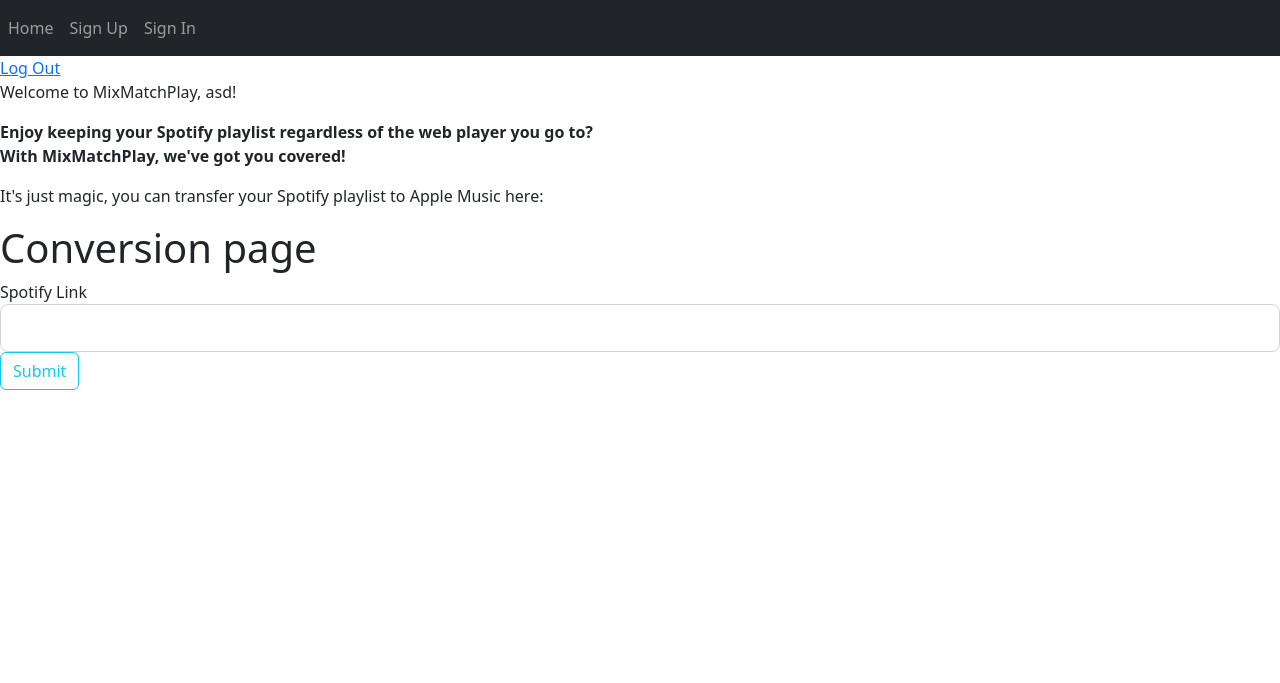
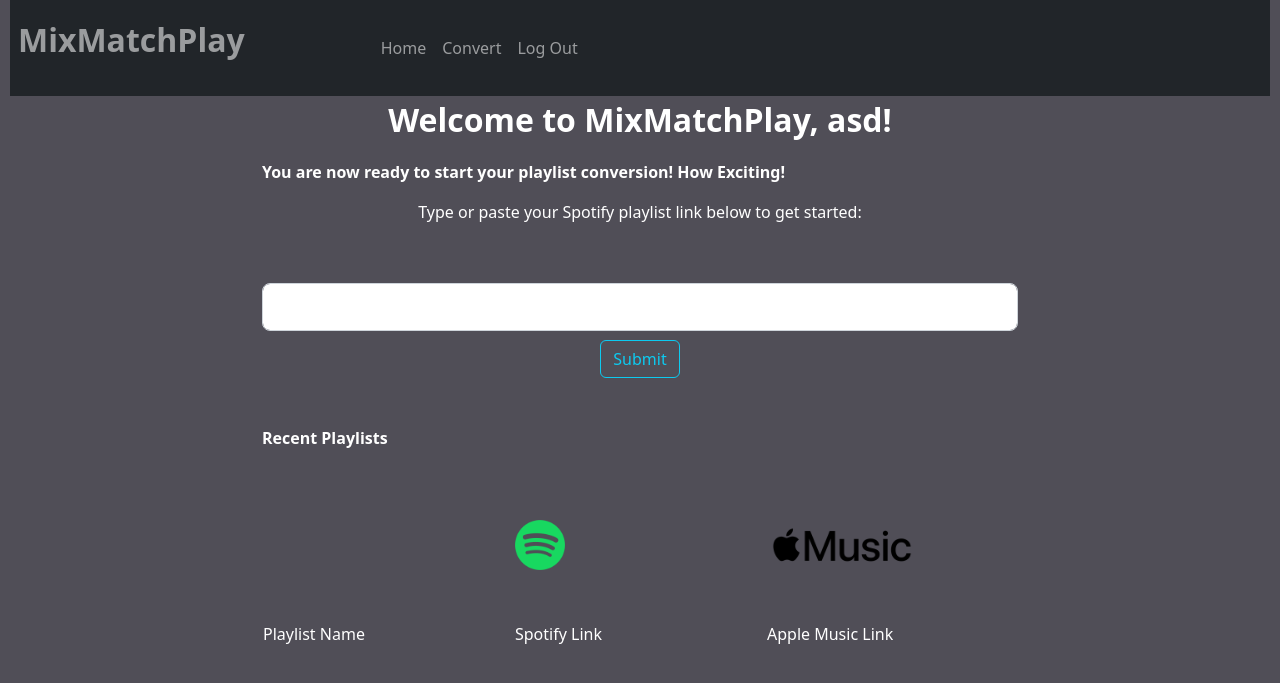
Before and after one commit to jcntambara15/MixMatchPlay, a Flask app: page /link_entry in a window 1280 px wide. Shown: the top 683 px of the page. Run offline with Flask 2, Linux system fonts and the light colour scheme; a user stored in the database is signed in; some libraries are stand-ins or nearby versions.

Commit message:
check authentication, styles, and convertion page changes

```diff
--- a/demo.py
+++ b/demo.py
@@ -67,8 +67,8 @@
     form = SearchForm()
     if form.validate_on_submit():
         link = form.link.data
-        return render_template('link_entry.html', form=form, hotel_info = city_info)
-    return render_template('link_entry.html', form=form, name=current_user.username)
+        return render_template('link_entry.html', form=form)
+    return render_template('link_entry.html', form=form, name=current_user.username, playlist_name="Playlist Name", spotify_link="Spotify Link", Apple_music_link="Apple Music Link")
 
 @app.route("/")
 @app.route("/home")
--- a/forms.py
+++ b/forms.py
@@ -28,7 +28,7 @@
     submit = SubmitField('Log In')
 
 class SearchForm(FlaskForm):
-    link = StringField('Spotify Link',
+    link = StringField('',
                        validators=[DataRequired()])
 
     submit = SubmitField('Submit')
--- a/templates/layout.html
+++ b/templates/layout.html
@@ -4,31 +4,153 @@
   <meta charset="utf-8">
   <meta name="viewport" content="width=device-width, initial-scale=1, shrink-to-fit=no">
   <link href="https://cdn.jsdelivr.net/npm/bootstrap@5.2.0-beta1/dist/css/bootstrap.min.css" rel="stylesheet" integrity="sha384-0evHe/X+R7YkIZDRvuzKMRqM+OrBnVFBL6DOitfPri4tjfHxaWutUpFmBp4vmVor" crossorigin="anonymous">
+  <!-- <link rel="stylesheet" type="text/css" href="custom.css"> -->
+  <!-- <link rel="stylesheet" type="text/css" href='custom.css'> -->
+  <style>
+
+
+    .content-section.signin > form {
+      width:60%!important;
+      margin: auto!important;
+    }
+
+    .content-section.signin > form  .form-group{
+      padding-bottom:1.5em!important;
+    }
+
+    .content-section.signup > form {
+      width:60%!important;
+      margin: auto!important;
+    }
+
+    .content-section.signup > form  .form-group{
+      padding-bottom:1.5em!important;
+    }
+
+
+     .content-section.linkEntry > form {
+      width:60%!important;
+      margin: auto!important;
+    }
+
+     .content-section.linkEntry > form {
+      padding-bottom:2.5em!important;
+    }
+
+    .alert.customAlertMessage {
+      text-align: center!important;
+      color: red!important;
+      font-weight: bold!important;
+    }
+
+    .pageHeader {
+      text-align: center;
+      font-size: 1.5em;
+      font-weight: bold;
+      padding: 1em 0;
+    }
+
+    .logoutNavItem {
+      padding:0px 12px;
+      width: 120px
+    }
+
+    .logoutNavItem > a {
+      width: auto;
+      color: #ffffff8c;
+      padding:8px;
+      text-decoration: none;
+      transition: color .15s ease-in-out,background-color .15s ease-in-out,border-color .15s ease-in-out;
+    }
+
+    .main {
+      width:60%!important;
+      margin: auto!important;
+      padding-bottom:1.2em!important;
+
+    }
+
+    .form-group.sbmtbutton {
+      display: flex !important;
+      align-items: center!important;
+      justify-content: center !important;
+      align-items: center !important;
+      height: 55px !important;
+    }
+
+    .page-header {
+      text-align: center!important;
+      font-weight: bold;
+      font-size: 2em;
+    }
+
+    .convertmsg {
+      text-align: center;
+    }
+
+    .navbar {
+      font-size: 1em !important;
+    }
+
+    .siteName {
+      font-size: 2em;
+      font-weight:bold;
+      text-align: left;
+    }
+
+    body {
+      background-color:#504E57!important;
+      color: white!important;
+      margin: auto 10px;
+      width: auto;
+      background-size: cover;
+    }
+  </style>
 </head>
 <body>
   <!-- navbar -->
   <nav class="navbar navbar-expand-lg navbar-dark bg-dark">
+    <ul class="navbar-nav customNavContainer">
+         <li class="nav-item">
+          <p class="nav-link siteName">MixMatchPlay</p>
+        </li>
+    </ul>
     <button class="navbar-toggler" type="button" data-toggle="collapse" data-target="#navbarNavDropdown" aria-controls="navbarNavDropdown" aria-expanded="false" aria-label="Toggle navigation">
       <span class="navbar-toggler-icon"></span>
     </button>
     <div class="collapse navbar-collapse" id="navbarNavDropdown">
-      <ul class="navbar-nav">
+      <div class="logoutNavItem">
+
+      </div>
+      <ul class="navbar-nav customNavContainer">
+
         <li class="nav-item active">
           <a class="nav-link" href="/home">Home</a>
         </li>
-        <li class="nav-item">
+
+        {% if current_user.is_authenticated %}
+         <li class="nav-item">
+          <a class="nav-link" href="/link_entry">Convert</a>
+        </li>
+         <li class="nav-item">
+            <a class="nav-link" href="{{ url_for('logout') }}">Log Out</a>
+        </li>
+        {% else %}
+          <li class="nav-item">
           <a class="nav-link" href="/sign_up">Sign Up</a>
         </li>
         <li class="nav-item">
           <a class="nav-link" href="/sign_in">Sign In</a>
+        {% endif %}
       </ul>
+
     </div>
   </nav>
 
     {% with messages = get_flashed_messages(with_categories=true) %}
         {% if messages %}
             {% for category, message in messages %}
-                <div class="alert alert-{{ category }}">
+                <div class="alert alert-{{ category }} customAlertMessage">
                     {{ message }}
                 </div>
             {% endfor %}
--- a/templates/link_entry.html
+++ b/templates/link_entry.html
@@ -1,27 +1,14 @@
 {% extends "layout.html" %}
 {% block content %}
-    <!-- <nav class="navbar navbar-inverse navbar-fixed-top"> -->
-      <!-- <div class="container-fluid">
-        <div class="navbar-header">
-          <button type="button" class="navbar-toggle collapsed" data-toggle="collapse" data-target="#navbar" aria-expanded="false" aria-controls="navbar">
-            <span class="sr-only">Toggle navigation</span>
-          </button>
-        </div> -->
-        <!-- <div id="navbar" class="navbar-collapse collapse"> -->
-            <div>
-            <a href="{{ url_for('logout') }}">Log Out</a>
-        </div>
-      <!-- </div> -->
-    <!-- </nav> -->
-
-     <div class="col-sm-9 col-sm-offset-3 col-md-10 col-md-offset-2 main">
+<div class="body">
+     <div class="col-sm-9 col-sm-offset-3 col-md-10 col-md-offset-2 main content-section">
           <p class="page-header">Welcome to MixMatchPlay, {{ name }}!</p>
-          <p><b>Enjoy keeping your Spotify playlist regardless of the web player you go to?<br> With MixMatchPlay, we've got you covered!</b></p>
-          <p>It's just magic, you can transfer your Spotify playlist to Apple Music here:</p>
+          <p><b>You are now ready to start your playlist conversion! How Exciting!</b></p>
+          <p class="convertmsg">Type or paste your Spotify playlist link below to get started:</p>
      </div>
-    <h1>Conversion page</h1>
-    <div class="content-section">
-        <form class="form-login" method="POST" action="/search_for_hotel">
+    <!-- <h1>Conversion page</h1> -->
+    <div class="content-section linkEntry">
+        <form class="form-login" method="POST" action="">
             {{ form.hidden_tag() }}
             <fieldset class="form-group">
                 <!-- Link Field -->
@@ -40,9 +27,26 @@
                 </div>
 
                 <!-- Submit Button -->
-                <div class="form-group">
+                <div class="form-group sbmtbutton">
                     {{ form.submit(class="btn btn-outline-info") }}
                 </div>
         </form>
+
     </div>
+    <div>
+    <p class="main"> <b>Recent Playlists</b> </p>
+    <table id=”tab” class="main" style="width:40%">
+        <tr>
+            <th style="width:33%"></th>
+            <th style="width:33%"> <img src="static/assets/img/spotifylogo.png" style = "width:20%;"></th>
+            <th style="width:33%"> <img src="static/assets/img/apple.png" style = "width:60%;"></th>
+        </tr>
+        <tr>
+            <td style="width:33%"> {{ playlist_name }}</td>
+            <td style="width:33%">{{ spotify_link }}</td>
+            <td style="width:33%">{{ Apple_music_link }}</td>
+        </tr>
+    </table>
+</div>
+</div>
 {% endblock content %}
```
Also changed, not shown: templates/custom.css (added, +43 -0 lines), templates/home.html (+49 -12 lines), templates/sign_in.html (+6 -3 lines), templates/sign_up.html (+6 -2 lines), static/assets/img/apple.png, static/assets/img/spotifylogo.png (added), user.db.
